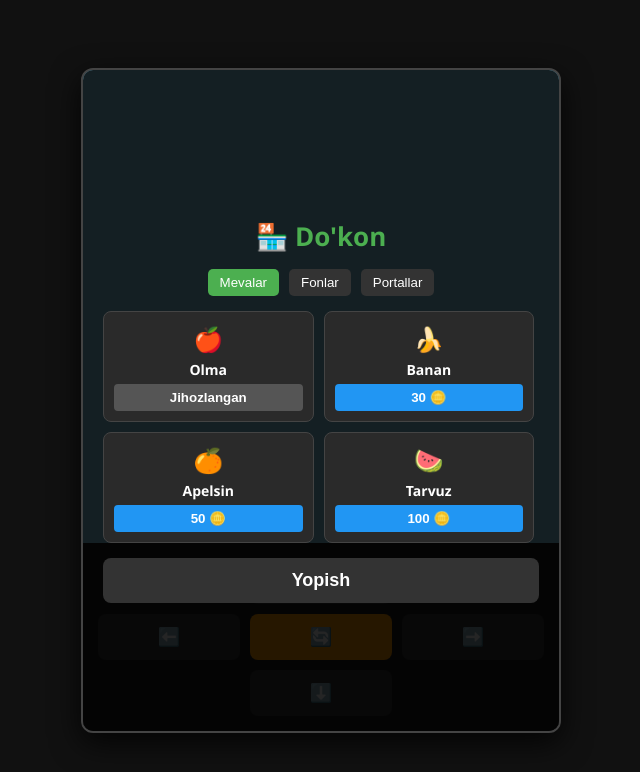
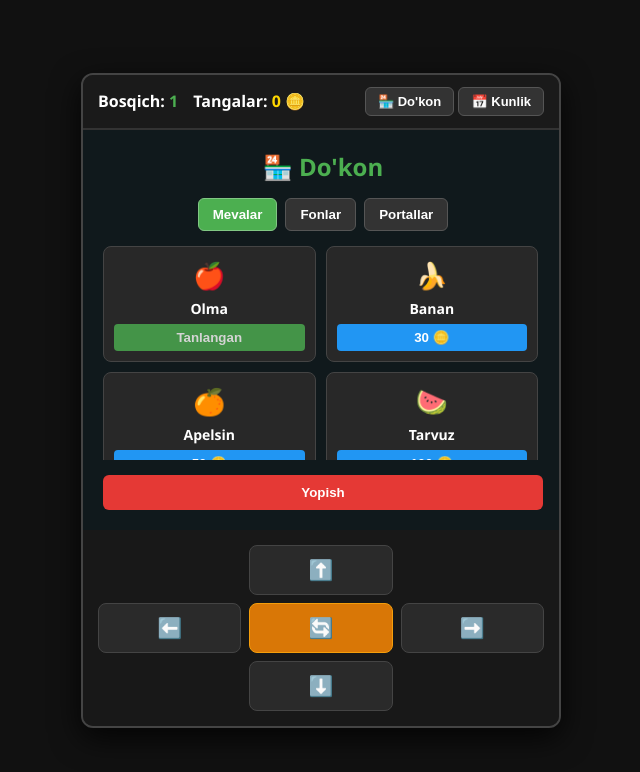
Before and after one commit to Onlinegames-site/Free, a plain HTML site: page game4.html in a window 1280 px wide. Both pictures are taken after a click on the button "🏪 Do'kon". Shown: the whole page, without its empty margins (319-959 px from the left). Drawn offline with Linux system fonts and the light colour scheme.

Commit message:
Update game4.html

```diff
--- a/game4.html
+++ b/game4.html
@@ -37,9 +37,9 @@
             display: flex;
             justify-content: space-between;
             align-items: center;
-            padding: 10px 20px;
-            background: rgba(0,0,0,0.4);
-            border-bottom: 1px solid #333;
+            padding: 12px 15px;
+            background: #1a1a1a;
+            border-bottom: 2px solid #333;
         }
         .stats {
             display: flex;
@@ -50,45 +50,73 @@
         .coin-val { color: #ffd700; }
         .level-val { color: #4caf50; }
 
-        /* Canvas */
+        .head-btn {
+            background: #333;
+            color: #fff;
+            border: 1px solid #555;
+            padding: 6px 12px;
+            border-radius: 6px;
+            font-size: 13px;
+            font-weight: bold;
+            cursor: pointer;
+            transition: all 0.2s;
+        }
+        .head-btn:hover { background: #444; }
+
+        /* Canvas Wrap */
+        .canvas-wrapper {
+            position: relative;
+            width: 480px;
+            height: 400px;
+        }
         canvas {
+            position: absolute;
+            top: 0;
+            left: 0;
             display: block;
+        }
+        #gameCanvas {
             background: #87CEEB;
             transition: background 0.5s;
+            z-index: 1;
+        }
+        #particle-canvas {
+            pointer-events: none;
+            z-index: 5;
         }
 
         /* Control Panel */
         .controls {
             display: grid;
             grid-template-columns: repeat(3, 1fr);
-            gap: 10px;
+            gap: 8px;
             padding: 15px;
-            background: #1e1e1e;
+            background: #181818;
         }
         .btn {
-            background: #333;
+            background: #2a2a2a;
             color: #fff;
-            border: none;
+            border: 1px solid #444;
             padding: 12px;
             border-radius: 8px;
-            font-size: 18px;
+            font-size: 20px;
             font-weight: bold;
             cursor: pointer;
-            transition: all 0.2s;
+            transition: all 0.15s;
             display: flex;
             align-items: center;
             justify-content: center;
         }
-        .btn:hover { background: #444; transform: translateY(-2px); }
+        .btn:hover { background: #3d3d3d; transform: translateY(-2px); }
         .btn:active { transform: translateY(0); }
-        .btn-action { background: #ff9800; }
-        .btn-action:hover { background: #fb8c00; }
+        .btn-action { background: #d97706; border-color: #f59e0b; }
+        .btn-action:hover { background: #b45309; }
 
         /* UI Overlays */
         .overlay {
             position: absolute;
             top: 0; left: 0; right: 0; bottom: 0;
-            background: rgba(0, 0, 0, 0.85);
+            background: rgba(0, 0, 0, 0.88);
             display: flex;
             flex-direction: column;
             align-items: center;
@@ -98,45 +126,43 @@
         }
         .hidden { display: none !important; }
 
-        .title { font-size: 26px; margin-bottom: 15px; color: #4caf50; text-align: center; }
+        .title { font-size: 24px; margin-top: 0; margin-bottom: 15px; color: #4caf50; text-align: center; }
 
         /* Shop Styles */
         .shop-tabs {
             display: flex;
-            gap: 10px;
+            gap: 8px;
             margin-bottom: 15px;
         }
         .tab-btn {
-            padding: 6px 12px;
+            padding: 8px 14px;
             background: #333;
-            border: none;
+            border: 1px solid #555;
             color: #fff;
-            border-radius: 5px;
+            border-radius: 6px;
             cursor: pointer;
+            font-weight: bold;
         }
-        .tab-btn.active { background: #4caf50; }
+        .tab-btn.active { background: #4caf50; border-color: #81c784; }
 
         .shop-items {
             display: grid;
             grid-template-columns: repeat(2, 1fr);
             gap: 10px;
             width: 100%;
-            max-height: 250px;
+            max-height: 230px;
             overflow-y: auto;
             padding-right: 5px;
         }
         .shop-item {
-            background: #2a2a2a;
+            background: #282828;
             border: 1px solid #444;
             padding: 10px;
             border-radius: 8px;
             display: flex;
             flex-direction: column;
             align-items: center;
-            gap: 5px;
-        }
-        .shop-item img-placeholder {
-            font-size: 24px;
+            gap: 6px;
         }
         .buy-btn {
             width: 100%;
@@ -149,14 +175,18 @@
             font-weight: bold;
         }
         .buy-btn.equipped { background: #4caf50; }
-        .buy-btn:disabled { background: #555; cursor: not-allowed; }
+        .buy-btn:disabled { opacity: 0.8; cursor: default; }
 
-        /* Particle Canvas for Win Effect */
-        #particle-canvas {
-            position: absolute;
-            top: 0; left: 0;
-            pointer-events: none;
-            z-index: 5;
+        .close-btn {
+            margin-top: 15px;
+            width: 100%;
+            background: #e53935;
+            color: white;
+            border: none;
+            padding: 10px;
+            border-radius: 6px;
+            font-weight: bold;
+            cursor: pointer;
         }
     </style>
 </head>
@@ -169,13 +199,43 @@
             <div>Tangalar: <span id="coin-num" class="coin-val">0</span> 🪙</div>
         </div>
         <div>
-            <button class="btn" style="padding: 5px 10px; font-size: 14px;" onclick="toggleShop()">🏪 Do'kon</button>
-            <button class="btn" style="padding: 5px 10px; font-size: 14px; margin-left: 5px;" onclick="toggleDaily()">📅 Kunlik</button>
+            <button class="head-btn" onclick="openShop()">🏪 Do'kon</button>
+            <button class="head-btn" onclick="openDaily()">📅 Kunlik</button>
         </div>
     </div>
 
-    <canvas id="gameCanvas" width="480" height="400"></canvas>
-    <canvas id="particle-canvas" width="480" height="400"></canvas>
+    <div class="canvas-wrapper">
+        <canvas id="gameCanvas" width="480" height="400"></canvas>
+        <canvas id="particle-canvas" width="480" height="400"></canvas>
+
+        <!-- Shop Overlay -->
+        <div id="shop-overlay" class="overlay hidden">
+            <h2 class="title">🏪 Do'kon</h2>
+            <div class="shop-tabs">
+                <button class="tab-btn active" onclick="switchShopTab('food', event)">Mevalar</button>
+                <button class="tab-btn" onclick="switchShopTab('bg', event)">Fonlar</button>
+                <button class="tab-btn" onclick="switchShopTab('portal', event)">Portallar</button>
+            </div>
+            <div id="shop-list" class="shop-items"></div>
+            <button class="close-btn" onclick="closeShop()">Yopish</button>
+        </div>
+
+        <!-- Daily Reward Overlay -->
+        <div id="daily-overlay" class="overlay hidden">
+            <h2 class="title">📅 Kunlik Sovg'a</h2>
+            <p id="daily-msg" style="text-align: center; margin-bottom: 20px;">Bugungi mukofotingizni oling!</p>
+            <button id="claim-btn" class="btn btn-action" style="width: 100%;" onclick="claimDaily()">🎁 50 Tanga Olish</button>
+            <button class="close-btn" onclick="closeDaily()">Yopish</button>
+        </div>
+
+        <!-- Win Overlay -->
+        <div id="win-overlay" class="overlay hidden">
+            <h2 class="title">🎉 G'alaba!</h2>
+            <p>Ajoyib! Bosqichdan muvaffaqiyatli o'tdingiz!</p>
+            <p style="font-size: 18px;">Mukofot: <span id="win-coins" class="coin-val">+20</span> 🪙</p>
+            <button class="btn btn-action" style="width: 100%; margin-top: 10px;" onclick="nextLevel()">Keyingi Bosqich ➡️</button>
+        </div>
+    </div>
 
     <div class="controls">
         <div></div>
@@ -188,47 +248,19 @@
         <button class="btn" onclick="moveSnake('down')">⬇️</button>
         <div></div>
     </div>
-
-    <!-- Shop Overlay -->
-    <div id="shop-overlay" class="overlay hidden">
-        <h2 class="title">🏪 Do'kon</h2>
-        <div class="shop-tabs">
-            <button class="tab-btn active" onclick="switchShopTab('food')">Mevalar</button>
-            <button class="tab-btn" onclick="switchShopTab('bg')">Fonlar</button>
-            <button class="tab-btn" onclick="switchShopTab('portal')">Portallar</button>
-        </div>
-        <div id="shop-list" class="shop-items"></div>
-        <button class="btn" style="margin-top: 15px; width: 100%;" onclick="toggleShop()">Yopish</button>
-    </div>
-
-    <!-- Daily Reward Overlay -->
-    <div id="daily-overlay" class="overlay hidden">
-        <h2 class="title">📅 Kunlik Sovg'a</h2>
-        <p id="daily-msg" style="text-align: center; margin-bottom: 20px;">Bugungi mukofotingizni oling!</p>
-        <button id="claim-btn" class="btn btn-action" onclick="claimDaily()">🎁 50 Tanga Olish</button>
-        <button class="btn" style="margin-top: 15px; width: 100%;" onclick="toggleDaily()">Yopish</button>
-    </div>
-
-    <!-- Win Overlay -->
-    <div id="win-overlay" class="overlay hidden">
-        <h2 class="title">🎉 G'alaba!</h2>
-        <p>Ajoyib! Siz bosqichdan o'tdingiz!</p>
-        <p>Mukofot: <span id="win-coins" class="coin-val">+20</span> 🪙</p>
-        <button class="btn btn-action" style="width: 100%; margin-top: 10px;" onclick="nextLevel()">Keyingi Bosqich ➡️</button>
-    </div>
 </div>
 
 <script>
-// --- O'YIN SOZLAMALARI VA HOLATI ---
+// --- O'YIN SOZLAMALARI ---
 const GRID_SIZE = 40;
 const COLS = 12;
 const ROWS = 10;
 
 let coins = parseInt(localStorage.getItem('snake_coins')) || 0;
 let currentLevelIdx = parseInt(localStorage.getItem('snake_level')) || 0;
-let lastDailyClaim = localStorage.getItem('snake_daily') || 0;
+let lastDailyClaim = localStorage.getItem('snake_daily') || '';
 
-// Shop buyumlari
+// Shop xaridlari saqlanishi
 let inventory = JSON.parse(localStorage.getItem('snake_inventory')) || {
     food: ['apple'],
     bg: ['sky'],
@@ -260,10 +292,9 @@ const shopItems = {
     ]
 };
 
-// --- BOSQICHLAR TIZIMI (Levels) ---
-// 0: Bo'sh joy, 1: Blok (Devor), 2: Yem (Meva), 3: Portal
+// --- BOSQICHLAR (Levels) ---
 const levels = [
-    // 1-Bosqich: Oddiy kirish
+    // 1-Bosqich
     {
         snake: [{x: 2, y: 3}, {x: 1, y: 3}],
         food: {x: 4, y: 6},
@@ -273,7 +304,7 @@ const levels = [
             {x: 7, y: 4}, {x: 8, y: 4}, {x: 9, y: 4}
         ]
     },
-    // 2-Bosqich: Qiyinroq to'siqlar
+    // 2-Bosqich
     {
         snake: [{x: 1, y: 2}, {x: 1, y: 1}],
         food: {x: 5, y: 2},
@@ -283,7 +314,7 @@ const levels = [
             {x: 5, y: 6}, {x: 6, y: 6}, {x: 7, y: 6}, {x: 8, y: 6}, {x: 9, y: 6}, {x: 10, y: 6}
         ]
     },
-    // 3-Bosqich: Gravitatsiya va burilishlar talab etiladi
+    // 3-Bosqich
     {
         snake: [{x: 2, y: 1}, {x: 1, y: 1}],
         food: {x: 2, y: 5},
@@ -307,10 +338,10 @@ const ctx = canvas.getContext('2d');
 const particleCanvas = document.getElementById('particle-canvas');
 const pCtx = particleCanvas.getContext('2d');
 
-// --- O'YIN LOGIKASI ---
+// --- O'YIN KODI ---
 function loadLevel(idx) {
     if (idx >= levels.length) {
-        alert("Tabriklaymiz! Barcha mavjud bosqichlarni tugatdingiz!");
+        alert("Tabriklaymiz! Barcha mavjud bosqichlarni muvaffaqiyatli tugatdingiz!");
         currentLevelIdx = 0;
     }
     const lvl = levels[currentLevelIdx];
@@ -329,10 +360,11 @@ function updateUI() {
     document.getElementById('lvl-num').innerText = currentLevelIdx + 1;
     document.getElementById('coin-num').innerText = coins;
 
-    // Fon rangini o'rnatish
+    // Fon rangini yangilash
     const activeBg = shopItems.bg.find(b => b.id === equipped.bg);
     canvas.style.background = activeBg ? activeBg.color : '#87CEEB';
 
+    // Malumotlarni saqlash
     localStorage.setItem('snake_coins', coins);
     localStorage.setItem('snake_level', currentLevelIdx);
     localStorage.setItem('snake_inventory', JSON.stringify(inventory));
@@ -343,7 +375,6 @@ function applyGravity() {
     let moved = true;
     while (moved) {
         moved = false;
-        // Barcha ilon bo'g'inlari pastga tusha oladimi deb tekshiramiz
         let canFall = true;
         for (let seg of snake) {
             let nextY = seg.y + 1;
@@ -381,10 +412,9 @@ function moveSnake(dir) {
     if (dir === 'up') head.y -= 1;
     if (dir === 'down') head.y += 1;
 
-    // Chegaralar va bloklar to'siqlari
+    // Devor va bloklar bilan to'qnashuv
     if (head.x < 0 || head.x >= COLS || head.y < 0 || head.y >= ROWS) return;
     if (isBlockAt(head.x, head.y)) return;
-    // O'ziga urilish (dumidan tashqari)
     if (isSnakeAt(head.x, head.y) && !(head.x === snake[snake.length-1].x && head.y === snake[snake.length-1].y)) return;
 
     // Harakatlantirish
@@ -393,16 +423,14 @@ function moveSnake(dir) {
     // Meva yeyish
     if (!hasEaten && head.x === food.x && head.y === food.y) {
         hasEaten = true;
-        // Uzayadi (dumi olib tashlanmaydi)
     } else {
         snake.pop();
     }
 
-    // Gravitatsiyani qo'llash
     applyGravity();
     draw();
 
-    // Portalga kirish (G'alaba)
+    // Portalga yetib borish (G'alaba)
     if (head.x === portal.x && head.y === portal.y) {
         winLevel();
     }
@@ -431,72 +459,80 @@ function nextLevel() {
 function draw() {
     ctx.clearRect(0, 0, canvas.width, canvas.height);
 
-    // To'siqlar (Bloklar)
-    ctx.fillStyle = '#8B4513';
+    // 1. Yer / To'siqlar (G'isht ko'rinishi)
     blocks.forEach(b => {
-        ctx.fillRect(b.x * GRID_SIZE, b.y * GRID_SIZE, GRID_SIZE - 2, GRID_SIZE - 2);
+        ctx.fillStyle = '#8B4513';
+        ctx.fillRect(b.x * GRID_SIZE, b.y * GRID_SIZE, GRID_SIZE, GRID_SIZE);
         ctx.strokeStyle = '#5c2d0c';
-        ctx.strokeRect(b.x * GRID_SIZE, b.y * GRID_SIZE, GRID_SIZE - 2, GRID_SIZE - 2);
+        ctx.lineWidth = 2;
+        ctx.strokeRect(b.x * GRID_SIZE + 1, b.y * GRID_SIZE + 1, GRID_SIZE - 2, GRID_SIZE - 2);
     });
 
-    // Meva (Ovqat)
+    // 2. Meva (Shopda tanlangan meva)
     if (!hasEaten) {
-        ctx.font = '30px Arial';
+        ctx.font = '28px Arial';
         ctx.textAlign = 'center';
         ctx.textBaseline = 'middle';
-        const foodIcon = shopItems.food.find(f => f.id === equipped.food).icon;
+        const foodObj = shopItems.food.find(f => f.id === equipped.food);
+        const foodIcon = foodObj ? foodObj.icon : '🍎';
         ctx.fillText(foodIcon, food.x * GRID_SIZE + GRID_SIZE/2, food.y * GRID_SIZE + GRID_SIZE/2);
     }
 
-    // Portal
-    const portalItem = shopItems.portal.find(p => p.id === equipped.portal);
-    ctx.font = '32px Arial';
+    // 3. Portal
+    const portalObj = shopItems.portal.find(p => p.id === equipped.portal);
+    const portalIcon = portalObj ? portalObj.icon : '🌀';
+    ctx.font = '30px Arial';
     ctx.textAlign = 'center';
     ctx.textBaseline = 'middle';
-    ctx.fillText(portalItem.icon, portal.x * GRID_SIZE + GRID_SIZE/2, portal.y * GRID_SIZE + GRID_SIZE/2);
+    ctx.fillText(portalIcon, portal.x * GRID_SIZE + GRID_SIZE/2, portal.y * GRID_SIZE + GRID_SIZE/2);
 
-    // Ilon
+    // 4. Ilon
     snake.forEach((seg, index) => {
         if (index === 0) {
-            // Bosh
+            // Ilon Boshi
             ctx.fillStyle = '#4CAF50';
             ctx.beginPath();
             ctx.arc(seg.x * GRID_SIZE + GRID_SIZE/2, seg.y * GRID_SIZE + GRID_SIZE/2, GRID_SIZE/2 - 2, 0, Math.PI * 2);
             ctx.fill();
+
             // Ko'zlar
             ctx.fillStyle = '#FFF';
             ctx.beginPath();
-            ctx.arc(seg.x * GRID_SIZE + 12, seg.y * GRID_SIZE + 12, 4, 0, Math.PI * 2);
-            ctx.arc(seg.x * GRID_SIZE + 28, seg.y * GRID_SIZE + 12, 4, 0, Math.PI * 2);
+            ctx.arc(seg.x * GRID_SIZE + 12, seg.y * GRID_SIZE + 14, 5, 0, Math.PI * 2);
+            ctx.arc(seg.x * GRID_SIZE + 28, seg.y * GRID_SIZE + 14, 5, 0, Math.PI * 2);
             ctx.fill();
+
             ctx.fillStyle = '#000';
             ctx.beginPath();
-            ctx.arc(seg.x * GRID_SIZE + 12, seg.y * GRID_SIZE + 12, 2, 0, Math.PI * 2);
-            ctx.arc(seg.x * GRID_SIZE + 28, seg.y * GRID_SIZE + 12, 2, 0, Math.PI * 2);
+            ctx.arc(seg.x * GRID_SIZE + 12, seg.y * GRID_SIZE + 14, 2, 0, Math.PI * 2);
+            ctx.arc(seg.x * GRID_SIZE + 28, seg.y * GRID_SIZE + 14, 2, 0, Math.PI * 2);
             ctx.fill();
         } else {
-            // Tana
+            // Ilon Tanasi
             ctx.fillStyle = '#8BC34A';
-            ctx.fillRect(seg.x * GRID_SIZE + 2, seg.y * GRID_SIZE + 2, GRID_SIZE - 4, GRID_SIZE - 4);
+            ctx.beginPath();
+            ctx.roundRect(seg.x * GRID_SIZE + 3, seg.y * GRID_SIZE + 3, GRID_SIZE - 6, GRID_SIZE - 6, 8);
+            ctx.fill();
         }
     });
 }
 
-// --- DO'KON TIZIMI (Shop) ---
+// --- DO'KON LOGIKASI (Shop) ---
 let currentTab = 'food';
 
-function toggleShop() {
-    const overlay = document.getElementById('shop-overlay');
-    overlay.classList.toggle('hidden');
-    if (!overlay.classList.contains('hidden')) {
-        renderShop();
-    }
+function openShop() {
+    document.getElementById('shop-overlay').classList.remove('hidden');
+    renderShop();
 }
 
-function switchShopTab(tab) {
+function closeShop() {
+    document.getElementById('shop-overlay').classList.add('hidden');
+}
+
+function switchShopTab(tab, event) {
     currentTab = tab;
     document.querySelectorAll('.tab-btn').forEach(b => b.classList.remove('active'));
-    event.target.classList.add('active');
+    if(event) event.target.classList.add('active');
     renderShop();
 }
 
@@ -510,13 +546,17 @@ function renderShop() {
 
         const div = document.createElement('div');
         div.className = 'shop-item';
+
+        let iconDisplay = item.icon ? `<span style="font-size:26px">${item.icon}</span>` :
+            `<div style="width:26px; height:26px; background:${item.color}; border-radius:50%; border:1px solid #fff;"></div>`;
+
         div.innerHTML = `
-            <div style="font-size:24px">${item.icon || '🎨'}</div>
+            ${iconDisplay}
             <div style="font-size:14px; font-weight:bold;">${item.name}</div>
             <button class="buy-btn ${isEquipped ? 'equipped' : ''}"
                 ${isEquipped ? 'disabled' : ''}
                 onclick="buyOrEquip('${currentTab}', '${item.id}', ${item.price})">
-                ${isEquipped ? 'Jihozlangan' : isBought ? 'Tanlash' : item.price + ' 🪙'}
+                ${isEquipped ? 'Tanlangan' : isBought ? 'Kiyish' : item.price + ' 🪙'}
             </button>
         `;
         list.appendChild(div);
@@ -529,7 +569,7 @@ function buyOrEquip(type, id, price) {
             coins -= price;
             inventory[type].push(id);
         } else {
-            alert("Tangalar yetarli emas!");
+            alert("Sizda tangalar yetarli emas!");
             return;
         }
     }
@@ -539,51 +579,55 @@ function buyOrEquip(type, id, price) {
     draw();
 }
 
-// --- KUNLIK MUKOFOT TIZIMI (Daily Rewards) ---
-function toggleDaily() {
+// --- KUNLIK MUKOFOT TIZIMI ---
+function openDaily() {
     const overlay = document.getElementById('daily-overlay');
-    overlay.classList.toggle('hidden');
+    overlay.classList.remove('hidden');
 
-    const now = new Date().toDateString();
+    const today = new Date().toDateString();
     const btn = document.getElementById('claim-btn');
     const msg = document.getElementById('daily-msg');
 
-    if (lastDailyClaim === now) {
+    if (lastDailyClaim === today) {
         btn.disabled = true;
         btn.innerText = "Bugun olib bo'lingan";
-        msg.innerText = "Ertaga yana keling!";
+        msg.innerText = "Ertaga yana kelib mukofotingizni oling!";
     } else {
         btn.disabled = false;
         btn.innerText = "🎁 50 Tanga Olish";
-        msg.innerText = "Bugungi mukofotingizni oling!";
+        msg.innerText = "Bugungi tekin 50 tangangizni oling!";
     }
 }
 
+function closeDaily() {
+    document.getElementById('daily-overlay').classList.add('hidden');
+}
+
 function claimDaily() {
-    const now = new Date().toDateString();
-    if (lastDailyClaim !== now) {
+    const today = new Date().toDateString();
+    if (lastDailyClaim !== today) {
         coins += 50;
-        lastDailyClaim = now;
-        localStorage.setItem('snake_daily', now);
+        lastDailyClaim = today;
+        localStorage.setItem('snake_daily', today);
         updateUI();
-        toggleDaily();
-        alert("Tabriklaymiz! 50 tanga qo'shildi!");
+        closeDaily();
+        alert("Tabriklaymiz! 50 tanga berildi!");
     }
 }
 
-// --- EFFEKTLAR TIZIMI (Particles) ---
+// --- ZARRACHALAR EFFEKTI (Particles) ---
 let particles = [];
 function triggerParticles() {
     particles = [];
-    for (let i = 0; i < 60; i++) {
+    for (let i = 0; i < 50; i++) {
         particles.push({
             x: particleCanvas.width / 2,
             y: particleCanvas.height / 2,
-            vx: (Math.random() - 0.5) * 10,
-            vy: (Math.random() - 0.5) * 10,
+            vx: (Math.random() - 0.5) * 12,
+            vy: (Math.random() - 0.5) * 12,
             color: `hsl(${Math.random() * 360}, 100%, 50%)`,
-            size: Math.random() * 6 + 2,
-            life: 40
+            size: Math.random() * 5 + 3,
+            life: 35
         });
     }
     animateParticles();
@@ -591,7 +635,7 @@ function triggerParticles() {
 
 function animateParticles() {
     pCtx.clearRect(0, 0, particleCanvas.width, particleCanvas.height);
-    particles.forEach((p, i) => {
+    particles.forEach((p) => {
         p.x += p.vx;
         p.y += p.vy;
         p.life--;
@@ -606,7 +650,7 @@ function animateParticles() {
     }
 }
 
-// Klaviatura orqali boshqaruv
+// Keyboard / Klaviatura tugmalari
 window.addEventListener('keydown', e => {
     if (e.key === 'ArrowLeft' || e.key === 'a') moveSnake('left');
     if (e.key === 'ArrowRight' || e.key === 'd') moveSnake('right');
@@ -615,7 +659,7 @@ window.addEventListener('keydown', e => {
     if (e.key === 'r') resetLevel();
 });
 
-// O'yinni boshlash
+// Boshlanishi
 loadLevel(currentLevelIdx);
 </script>
 </body>
```
